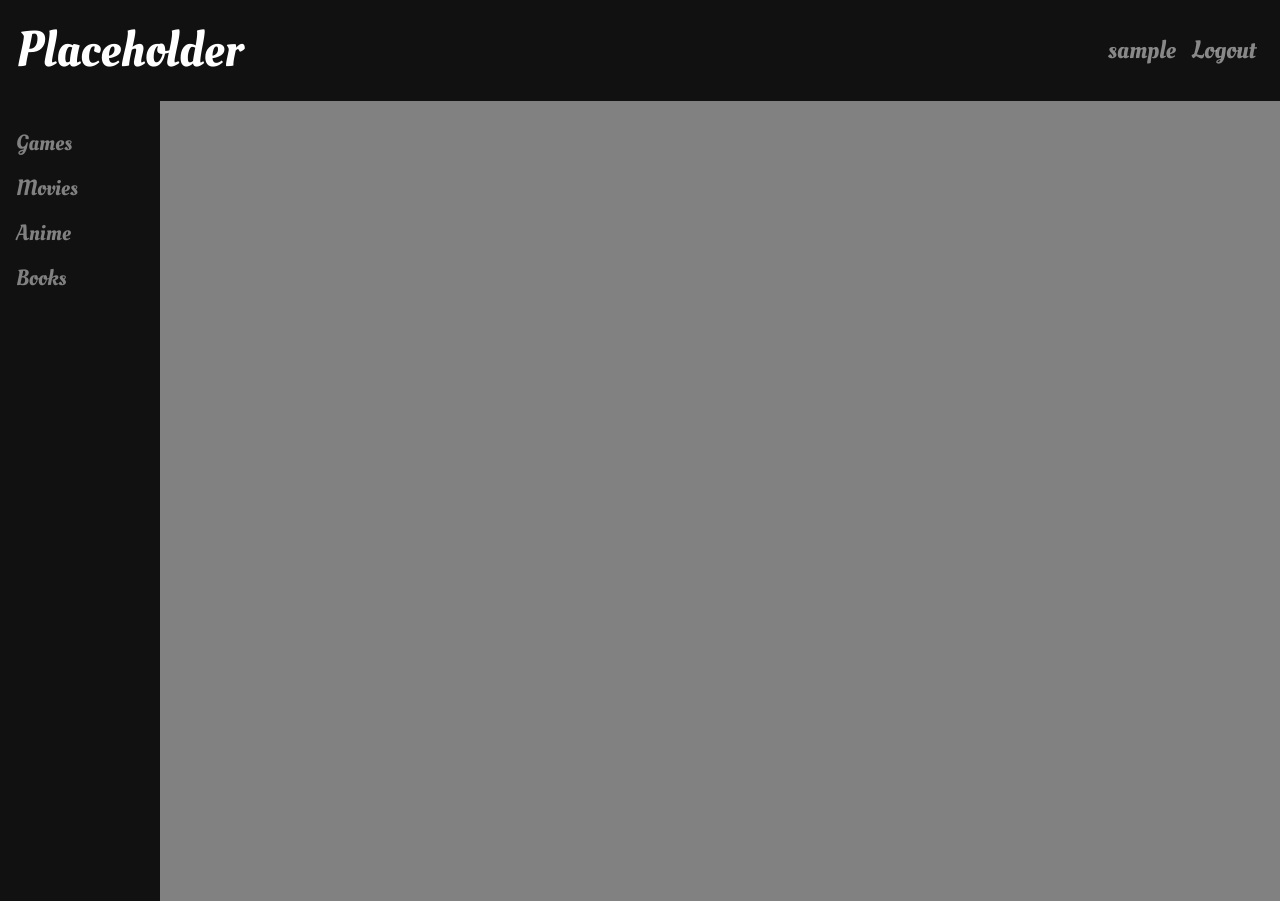
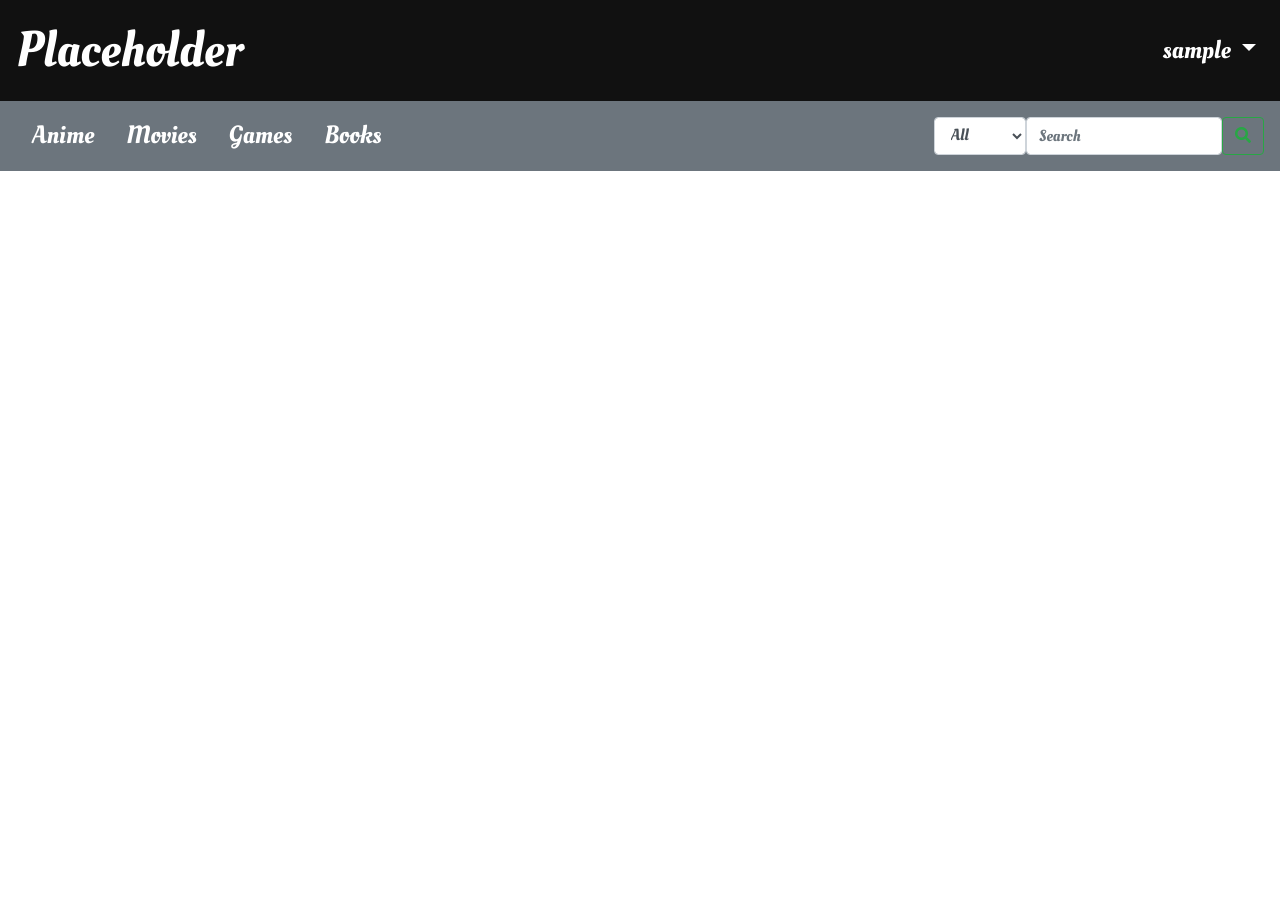
Before and after one commit to audemed44/flask-trackr, a Flask app: page / in a window 1280 px wide. After the commit the page ends 171 px from the top, so only its background shows below. Run offline with Flask 2, Linux system fonts and the light colour scheme; the visitor is signed in with stand-in values (Sample User, id 1); data comes from the database, SQL or seed files in the repository; both versions use the stored data as it was after the commit; some libraries are stand-ins or nearby versions.

Commit message:
Changed visuals, added top_anime functionality

```diff
--- a/app/models.py
+++ b/app/models.py
@@ -31,3 +31,16 @@ class Lists(db.Model):
 
     def __repr__(self):
         return '<List {} {}>'.format(self.user_id,self.media_id)
+
+
+class TopAnime(db.Model):
+    id = db.Column(db.Integer, primary_key = True)
+    rank = db.Column(db.Integer)
+    mal_id = db.Column(db.Integer)
+    title = db.Column(db.String(128))
+    image_url = db.Column(db.String(256))
+    episodes = db.Column(db.Integer)
+    mal_score = db.Column(db.String)
+
+    def __repr__(self):
+        return '<Top Anime {} {} {}'.format(self.rank,self.title,self.mal_score)
--- a/app/routes.py
+++ b/app/routes.py
@@ -2,7 +2,7 @@ from flask import render_template, flash, redirect
 from app import app
 from app.forms import LoginForm, RegisterForm
 from flask_login import current_user, login_user, logout_user
-from app.models import User
+from app.models import User, TopAnime
 from app import db
 
 @app.route('/')
@@ -50,3 +50,9 @@ def register():
         flash('Congratulations, you are now a registered user!')
         return redirect('/login')
     return render_template('register.html', form=form)
+
+
+@app.route('/top/anime')
+def top_anime():
+    top_anime_list = TopAnime.query.all()
+    return render_template('topanime.html',top_anime_list=top_anime_list)
--- a/app/static/css/style.css
+++ b/app/static/css/style.css
@@ -1,5 +1,5 @@
 .sidebar {
-    height: 100vh; /* Full-height: remove this if you want "auto" height */
+    height: 100%; /* Full-height: remove this if you want "auto" height */
     width: 160px; /* Set the width of the sidebar */
     position: fixed; /* Fixed Sidebar (stay in place on scroll) */
     z-index: 1; /* Stay on top */
@@ -10,7 +10,9 @@
     padding-top: 20px;
   }
 body {
-  overflow: hidden;
+  /*overflow: hidden;
+  height: 500px;
+  overflow:scroll; */
 }
 .sidebar a {
   padding: 6px 8px 6px 16px;
@@ -26,10 +28,9 @@ body {
 }
 
 .main {
-  margin-left: 160px;
   padding-top: 20px;
-  background-color: #818181;
-  height: 100vh;
+
+  height: 100%;
 }
 
 .navbar {
@@ -45,7 +46,7 @@ body {
 
 .login-container {
   top: parent;
-  height: 100vh;
+  height: 100%;
   background-color: #818181;
 }
 
@@ -71,3 +72,25 @@ body {
   font-size: 17px;
 
 }
+
+.table-container table{
+  border-collapse: separate;
+  border-spacing: 10px;
+  font-family: 'Kreon';
+  font-size: 17px;
+}
+
+.table-container table th {
+  text-align: center;
+}
+
+.top-anime-rank {
+  font-size: 40px;
+}
+
+.dropdown:hover>.dropdown-menu {
+  display: block;
+}
+
+.dropdown>.dropdown-toggle:active {
+}
--- a/app/templates/base.html
+++ b/app/templates/base.html
@@ -10,17 +10,84 @@
     <!--CSS-->
     <link href="https://stackpath.bootstrapcdn.com/bootstrap/4.3.1/css/bootstrap.min.css" rel="stylesheet" integrity="sha384-ggOyR0iXCbMQv3Xipma34MD+dH/1fQ784/j6cY/iJTQUOhcWr7x9JvoRxT2MZw1T" crossorigin="anonymous">
     <link href="{{ url_for('static',filename='css/style.css') }}" rel="stylesheet" type="text/css">
+    <link rel="stylesheet" href="https://use.fontawesome.com/releases/v5.7.0/css/all.css" integrity="sha384-lZN37f5QGtY3VHgisS14W3ExzMWZxybE1SJSEsQp9S+oqd12jhcu+A56Ebc1zFSJ" crossorigin="anonymous">
     <!--JS-->
     <script src="https://ajax.googleapis.com/ajax/libs/jquery/3.4.1/jquery.min.js"></script>
   <script src="https://cdnjs.cloudflare.com/ajax/libs/popper.js/1.14.7/umd/popper.min.js"></script>
     <script src="https://stackpath.bootstrapcdn.com/bootstrap/4.3.1/js/bootstrap.bundle.min.js" integrity="sha384-xrRywqdh3PHs8keKZN+8zzc5TX0GRTLCcmivcbNJWm2rs5C8PRhcEn3czEjhAO9o" crossorigin="anonymous"></script>
 </head>
 <body>
-    <nav class="navbar navbar-dark  navbar-expand">
-        <a href="#" class="navbar-brand text-white">Placeholder</a>
+    <nav class="navbar navbar-dark  navbar-expand sticky-top">
+        <a href="{{ url_for('index')}}" class="navbar-brand text-white">Placeholder</a>
         {% block navbar_content %}
         {% endblock %}
     </nav>
+    {%  if current_user.is_authenticated %}
+    <nav class="navbar navbar-light bg-secondary navbar-expand navbar-below-primary">
+
+            <div class="dropdown show">
+                <a class="nav-item nav-link text-white" href="#" role="button" id="dropdownMenuLink" data-toggle="dropdown" aria-haspopup="true" aria-expanded="false">
+                      Anime
+                </a>
+
+            <div class="dropdown-menu" aria-labelledby="dropdownMenuLink">
+                <a class="dropdown-item" href="{{ url_for('top_anime')}}">Top Anime</a>
+                <a class="dropdown-item" href="#">Anime Search</a>
+                <a class="dropdown-item" href="#">My Anime</a>
+            </div>
+        </div>
+        <div class="dropdown show">
+                <a class="nav-item nav-link text-white" href="#" role="button" id="dropdownMenuLink" data-toggle="dropdown" aria-haspopup="true" aria-expanded="false">
+                      Movies
+                </a>
+
+            <div class="dropdown-menu" aria-labelledby="dropdownMenuLink">
+                <a class="dropdown-item" href="#">Top Movies</a>
+                <a class="dropdown-item" href="#">Movie Search</a>
+                <a class="dropdown-item" href="#">My Movies</a>
+            </div>
+        </div>
+        <div class="dropdown show">
+                <a class="nav-item nav-link text-white" href="#" role="button" id="dropdownMenuLink" data-toggle="dropdown" aria-haspopup="true" aria-expanded="false">
+                      Games
+                </a>
+
+            <div class="dropdown-menu" aria-labelledby="dropdownMenuLink">
+                <a class="dropdown-item" href="#">Top Games</a>
+                <a class="dropdown-item" href="#">Games Search</a>
+                <a class="dropdown-item" href="#">My Games</a>
+            </div>
+        </div>
+        <div class="dropdown show">
+                <a class="nav-item nav-link text-white" href="#" role="button" id="dropdownMenuLink" data-toggle="dropdown" aria-haspopup="true" aria-expanded="false">
+                     Books
+                </a>
+
+            <div class="dropdown-menu" aria-labelledby="dropdownMenuLink">
+                <a class="dropdown-item" href="#">Top Books</a>
+                <a class="dropdown-item" href="#">Books Search</a>
+                <a class="dropdown-item" href="#">My Books</a>
+            </div>
+        </div>
+        <!--<a href="{{ url_for('top_anime')}}" class="nav-item nav-link text-white">Anime</a>
+        <a href="#" class="nav-item nav-link text-white">Movies</a>
+        <a href="#" class="nav-item nav-link text-white">Games</a>
+        <a href="#" class="nav-item nav-link text-white">Books</a> -->
+        <ul class="navbar-nav ml-auto">
+        <form class = "form-inline">
+                <select class="form-control">
+                        <option value="all">All</option>
+                        <option value="anime">Anime</option>
+                        <option value="movies">Movies</option>
+                        <option value="games">Games</option>
+                        <option value="books">Books</option>
+                      </select>
+            <input type="search" class="form-control ml-auto" placeholder="Search"><button type="submit" class="btn btn-outline-success"><i class="fa fa-search"></i></button>
+        </form>
+    </ul>
+
+    </nav>
+    {% endif %}
     {% block main_content %}
     {% endblock %}
 </body>
--- a/app/templates/index.html
+++ b/app/templates/index.html
@@ -5,20 +5,26 @@
             <li><a href="login" class="nav-link ">Login</a></li>
             <li><a href="register" class="nav-link ">Register</a></li>
             {% else %}
-            <li><a href="" class="nav-link">{{ current_user.username }}</a></li>
-            <li><a href="logout" class="nav-link">Logout</a></li>
+            <li><div class="dropdown show">
+                <a class="nav-link dropdown-toggle" href="#" role="button" id="dropdownMenuLink" data-toggle="dropdown" aria-haspopup="true" aria-expanded="false">
+                  {{ current_user.username }}
+                </a>
+
+                <div class="dropdown-menu" aria-labelledby="dropdownMenuLink">
+                  <a class="dropdown-item" href="{{ url_for('index')}}">Home</a>
+                  <a class="dropdown-item" href="#">Profile</a>
+                  <a class="dropdown-item" href="#">Lists</a>
+                  <a class="dropdown-item" href="{{ url_for('logout')}}">Logout</a>
+                </div>
+              </div></li>
             {% endif %}
         </ul>
     {% endblock %}
     {% block main_content %}
     {%  if current_user.is_authenticated %}
-    <div class="sidebar">
-        <a href="#">Games</a>
-        <a href="#">Movies</a>
-        <a href="#">Anime</a>
-        <a href="#">Books</a>
-    </div>
     <div class="main">
+        {% block list_content %}
+        {% endblock %}
     </div>
     {% else %}
     <div class = "login-container">
```
Also changed, not shown: app/templates/topanime.html (added, +25 -0 lines), migrations/versions/a3323f3d6fe2_.py (added, +37 -0 lines), reqtest.py (added, +20 -0 lines), app.db.
